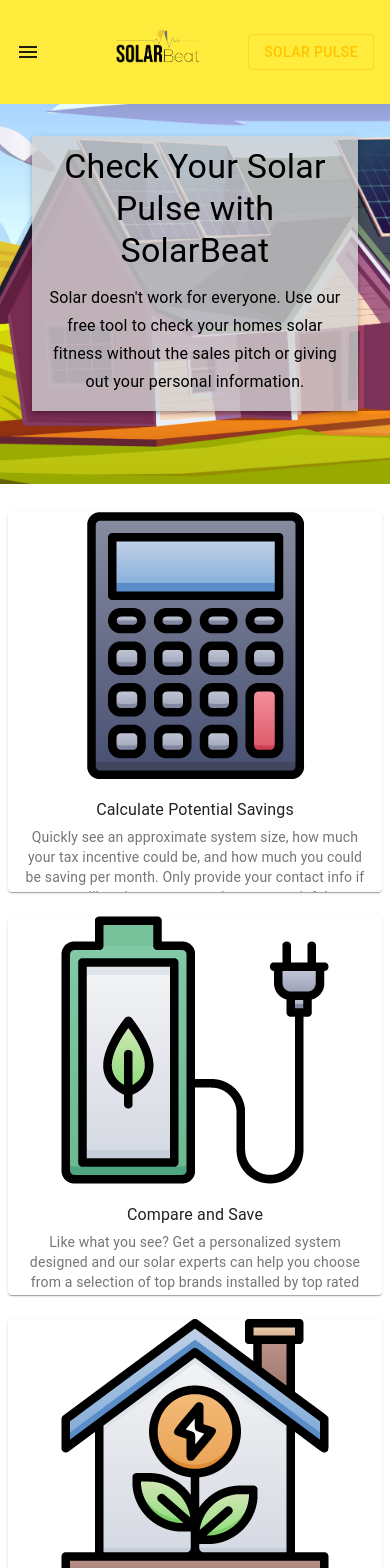
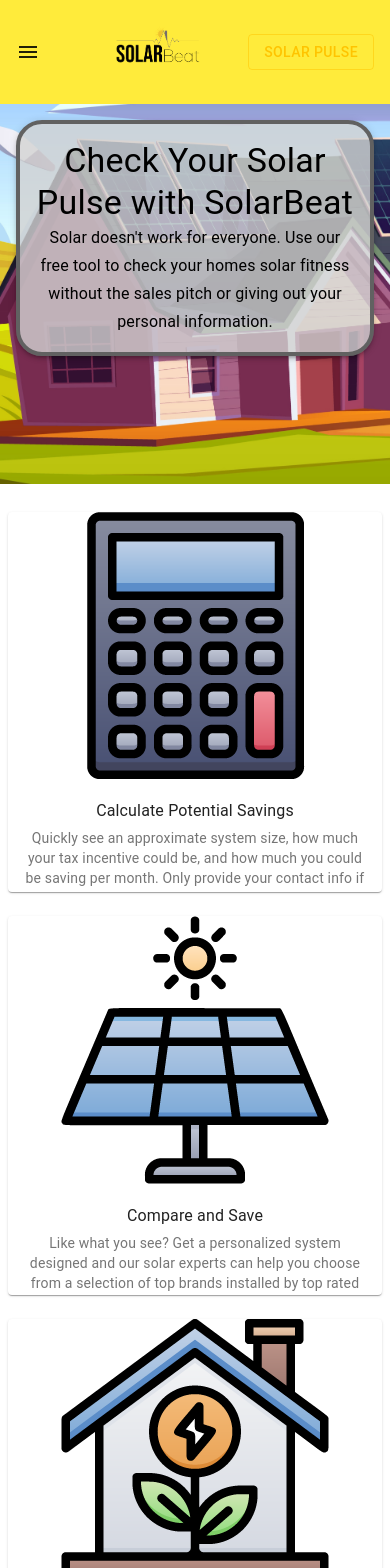
Before and after one commit to NGDino/solar-beat, a React (Create React App) app in the folder solar-beat/: page / in a window 390 px wide. Shown: the top 1568 px of the page. Built offline with nearby package versions, Linux system fonts and the light colour scheme.

Commit message:
themeing and styling homepage for responsivness and beautiful-ness

```diff
--- /dev/null
+++ b/solar-beat/src/components/Hero/index.js
@@ -0,0 +1,62 @@
+import React from 'react';
+import {Typography, Grid, Box } from '@material-ui/core';
+import {makeStyles} from '@material-ui/core/styles';
+import {borders} from '@material-ui/system';
+import heroImage from '../../assets/images/solarhouse.jpg';
+
+
+const useStyles = makeStyles({
+    root:{
+        boxSizing: 'border-box',
+
+    },
+    hero : {
+        backgroundImage: `url(${heroImage})`,
+        backgroundPosition: 'center',
+        backgroundSize: 'cover',
+        height: '45vh',
+        padding: '20 px',
+        marginBottom: '20px'
+
+    },
+
+    bannerText: {
+        backgroundColor: '#d3d3d3CC',
+        margin:'1em',
+        padding: '1em 1em 1em 1em',
+
+
+    },
+
+})
+
+const Hero = () => {
+    const classes = useStyles()
+
+    return(
+        <Grid
+        container
+        spacing={0}
+        justify='center'
+        align='center'
+        direction='column'
+        className={classes.hero}>
+
+            <Grid item xs={12} sm={6} md={4} className= {classes.border}>
+                <Box component='div' boxShadow={3} border={4} borderRadius={26} borderColor="grey.700" className={classes.bannerText}  align= 'center'>
+
+                    <Typography variant='h4' >
+                        Check Your Solar Pulse with SolarBeat
+                    </Typography>
+                    <Typography variant="subtitle1">
+                        Solar doesn't work for everyone. Use our free tool to check your homes solar fitness without the sales pitch or giving out your personal information.
+                    </Typography>
+                </Box>
+
+            </Grid>
+
+        </Grid>
+    )
+}
+
+export default Hero;
--- a/solar-beat/src/pages/Home/index.js
+++ b/solar-beat/src/pages/Home/index.js
@@ -1,31 +1,16 @@
 import React from 'react';
-import {CssBaseline, Typography, Grid, Card, CardActionArea, CardContent, Box } from '@material-ui/core'
+import {CssBaseline, Typography, Grid, Card, div, CardContent, Box } from '@material-ui/core'
 import {makeStyles} from "@material-ui/core/styles"
 import solarPanels from '../../assets/images/solarPanel.png';
 import calculator from '../../assets/images/Calculator.png';
 import battery from '../../assets/images/Battery.png'
 import ecohouse from '../../assets/images/eco-house.png'
-import Hero from '../../assets/images/solarhouse.jpg';
+
+import Hero from '../../components/Hero'
 
 const useStyles = makeStyles({
     root:{
         boxSizing: 'border-box'
-    },
-    hero : {
-        backgroundImage: `url(${Hero})`,
-        backgroundPosition: 'center',
-        backgroundSize: 'cover',
-        height: '45vh',
-        padding: '20 px',
-        marginBottom: '20px'
-
-    },
-
-    bannerText: {
-        backgroundColor: '#d3d3d3CC',
-        padding: '10px',
-        margin:'2em',
-
     },
     iconStyle: {
         fontSize: '85px',
@@ -47,34 +32,12 @@
 
     return(
         <React.Fragment>
-            {/* <CssBaseline /> */}
-            {/* <Box component="div" > */}
-                <Grid
-                container
-                spacing={0}
-                justify='center'
-                align='center'
-                direction='column'
-                className={classes.hero}>
+            <Hero/>
 
-                    <Grid item xs={12} sm={6} md={4} >
-                        <Box component='div' boxShadow={3} className={classes.bannerText}>
-                            <Typography variant='h4' gutterBottom>
-                                Check Your Solar Pulse with SolarBeat
-                            </Typography>
-                            <Typography variant="subtitle1"   gutterBottom>
-                                Solar doesn't work for everyone. Use our free tool to check your homes solar fitness without the sales pitch or giving out your personal information.
-                            </Typography>
-                        </Box>
-
-                    </Grid>
-
-                </Grid>
-            {/* </Box> */}
             <Grid container spacing={3} className={classes.cardContainer} align='center' justify='center' direction='row'>
                 <Grid item item xs={12} sm={6} md={3} >
                     <Card className={classes.cardStyle}>
-                        <CardActionArea>
+                        <div>
                             <img src={calculator} alt='calculator illustration'/>
                             <CardContent>
                                 <Typography gutterBottom varient='h5' component="h2">
@@ -85,14 +48,14 @@
                                 </Typography>
                             </CardContent>
 
-                        </CardActionArea>
+                        </div>
                     </Card>
                 </Grid>
 
                 <Grid item xs={12} sm={6} md={3} >
                     <Card className={classes.cardStyle}>
-                        <CardActionArea>
-                            <img src={battery} alt='green battery illustration'/>
+                        <div>
+                            <img src={solarPanels} alt='green battery illustration'/>
                             <CardContent>
                                 <Typography gutterBottom varient='h4' component="h4">
                                     Compare and Save
@@ -102,13 +65,13 @@
                                 </Typography>
                             </CardContent>
 
-                        </CardActionArea>
+                        </div>
                     </Card>
                 </Grid>
 
                 <Grid item xs={12} sm={6} md={3}>
                     <Card className={classes.cardStyle}>
-                        <CardActionArea>
+                        <div>
                             <img src={ecohouse} alt='Green Energy House'/>
                             <CardContent>
                                 <Typography gutterBottom varient='h4' component="h4">
@@ -119,7 +82,7 @@
                                 </Typography>
                             </CardContent>
 
-                        </CardActionArea>
+                        </div>
                     </Card>
                 </Grid>
 
```
Also changed, not shown: 1 other file (tests, documents, lock files or other folders).
